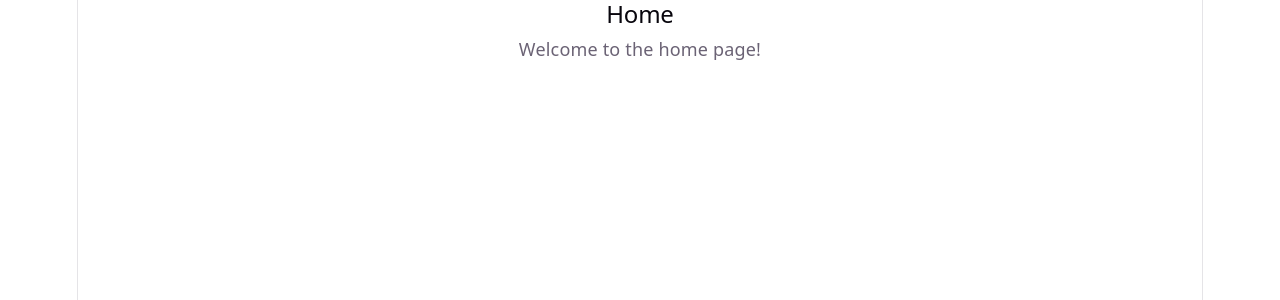
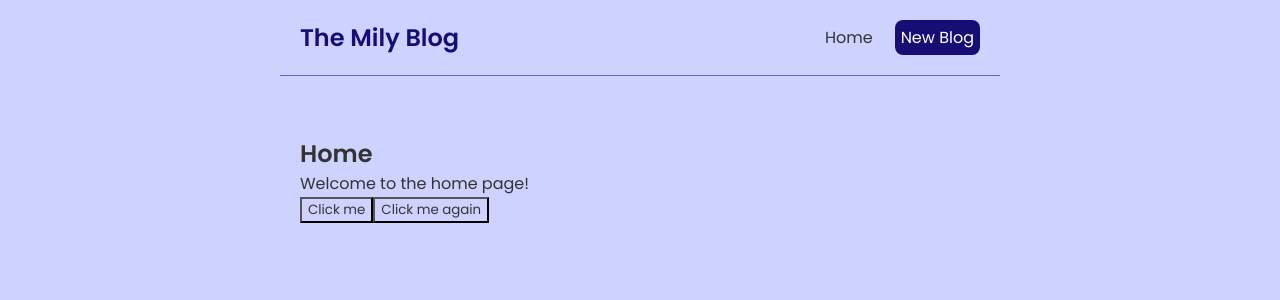
Before and after one commit to anushkash3110/First-React-Project, a React (Vite) app in the folder react-app/: page / in a window 1280 px wide. Shown: the top 300 px of the page. Built offline with nearby package versions, Linux system fonts and the light colour scheme.

Commit message:
Navbar added along with basic css

```diff
--- a/react-app/src/App.jsx
+++ b/react-app/src/App.jsx
@@ -1,4 +1,5 @@
 import './App.css';
+import Navbar from './Navbar';
 import Home from './Home';
 
 function App() {
@@ -8,6 +9,7 @@ function App() {
 
   return (
     <div className="App">
+      <Navbar />
       <div className="content">
         <Home />
 
--- a/react-app/src/Home.jsx
+++ b/react-app/src/Home.jsx
@@ -1,8 +1,20 @@
 const Home = () => {
+
+    const handleClick = (e) => {
+        console.log('Hello, user!', e);
+    }
+
+    const handleClickAgain = (name, e) => {
+        console.log('Hello, ' + name, e.target);
+    }
+
+
     return (
         <div className="home">
             <h2>Home</h2>
             <p>Welcome to the home page!</p>
+            <button onClick={handleClick}>Click me</button>
+            <button onClick={(e) => handleClickAgain('Anushka', e)}>Click me again</button>
         </div>
     );
 }
--- /dev/null
+++ b/react-app/src/Navbar.jsx
@@ -0,0 +1,13 @@
+const Navbar = () => {
+    return (
+        <nav className="navbar">
+            <h1>The Mily Blog</h1>
+            <div className="links">
+                <a href="/">Home</a>
+                <a href="/create" className="create-btn">New Blog</a>
+            </div>
+        </nav>
+    );
+}
+
+export default Navbar;
--- a/react-app/src/index.css
+++ b/react-app/src/index.css
@@ -1,111 +1,52 @@
-:root {
-  --text: #6b6375;
-  --text-h: #08060d;
-  --bg: #fff;
-  --border: #e5e4e7;
-  --code-bg: #f4f3ec;
-  --accent: #aa3bff;
-  --accent-bg: rgba(170, 59, 255, 0.1);
-  --accent-border: rgba(170, 59, 255, 0.5);
-  --social-bg: rgba(244, 243, 236, 0.5);
-  --shadow:
-    rgba(0, 0, 0, 0.1) 0 10px 15px -3px, rgba(0, 0, 0, 0.05) 0 4px 6px -2px;
+@import url('https://fonts.googleapis.com/css2?family=Poppins:wght@300;400;600&display=swap');
 
-  --sans: system-ui, 'Segoe UI', Roboto, sans-serif;
-  --heading: system-ui, 'Segoe UI', Roboto, sans-serif;
-  --mono: ui-monospace, Consolas, monospace;
-
-  font: 18px/145% var(--sans);
-  letter-spacing: 0.18px;
-  color-scheme: light dark;
-  color: var(--text);
-  background: var(--bg);
-  font-synthesis: none;
-  text-rendering: optimizeLegibility;
-  -webkit-font-smoothing: antialiased;
-  -moz-osx-font-smoothing: grayscale;
-
-  @media (max-width: 1024px) {
-    font-size: 16px;
-  }
+/* base styles */
+* {
+  margin: 0;
+  font-family: 'Poppins', sans-serif;
+  color: #333;
+  background-color: #ced2ff;
 }
 
-@media (prefers-color-scheme: dark) {
-  :root {
-    --text: #9ca3af;
-    --text-h: #f3f4f6;
-    --bg: #16171d;
-    --border: #2e303a;
-    --code-bg: #1f2028;
-    --accent: #c084fc;
-    --accent-bg: rgba(192, 132, 252, 0.15);
-    --accent-border: rgba(192, 132, 252, 0.5);
-    --social-bg: rgba(47, 48, 58, 0.5);
-    --shadow:
-      rgba(0, 0, 0, 0.4) 0 10px 15px -3px, rgba(0, 0, 0, 0.25) 0 4px 6px -2px;
-  }
-
-  #social .button-icon {
-    filter: invert(1) brightness(2);
-  }
+.navbar {
+  padding: 20px;
+  display: flex;
+  align-items: center;
+  max-width: 680px;
+  margin: 0 auto;
+  border-bottom: 1px solid #6864de;
 }
 
-body {
-  margin: 0;
+.navbar h1{
+  color: #170e75;
 }
 
-#root {
-  width: 1126px;
-  max-width: 100%;
-  margin: 0 auto;
-  text-align: center;
-  border-inline: 1px solid var(--border);
-  min-height: 100svh;
+.navbar .links {
+  margin-left: auto;
+}
+
+.navbar a {
+  margin-left: 16px;
+  text-decoration: none;
+  padding: 6px;
+}
+
+.navbar a:hover {
+  color: #170e75;
+}
+
+.create-btn {
+  color: white;
+  background-color: #170e75;
+  border-radius: 8px;
+  padding: 6px 12px;
+  text-decoration: none;
+}
+.content {
+  max-width: 680px;
+  margin: 40px auto;
+  padding: 20px;
   display: flex;
   flex-direction: column;
-  box-sizing: border-box;
+  gap: 20px;
 }
-
-h1,
-h2 {
-  font-family: var(--heading);
-  font-weight: 500;
-  color: var(--text-h);
-}
-
-h1 {
-  font-size: 56px;
-  letter-spacing: -1.68px;
-  margin: 32px 0;
-  @media (max-width: 1024px) {
-    font-size: 36px;
-    margin: 20px 0;
-  }
-}
-h2 {
-  font-size: 24px;
-  line-height: 118%;
-  letter-spacing: -0.24px;
-  margin: 0 0 8px;
-  @media (max-width: 1024px) {
-    font-size: 20px;
-  }
-}
-p {
-  margin: 0;
-}
-
-code,
-.counter {
-  font-family: var(--mono);
-  display: inline-flex;
-  border-radius: 4px;
-  color: var(--text-h);
-}
-
-code {
-  font-size: 15px;
-  line-height: 135%;
-  padding: 4px 8px;
-  background: var(--code-bg);
-}
```
